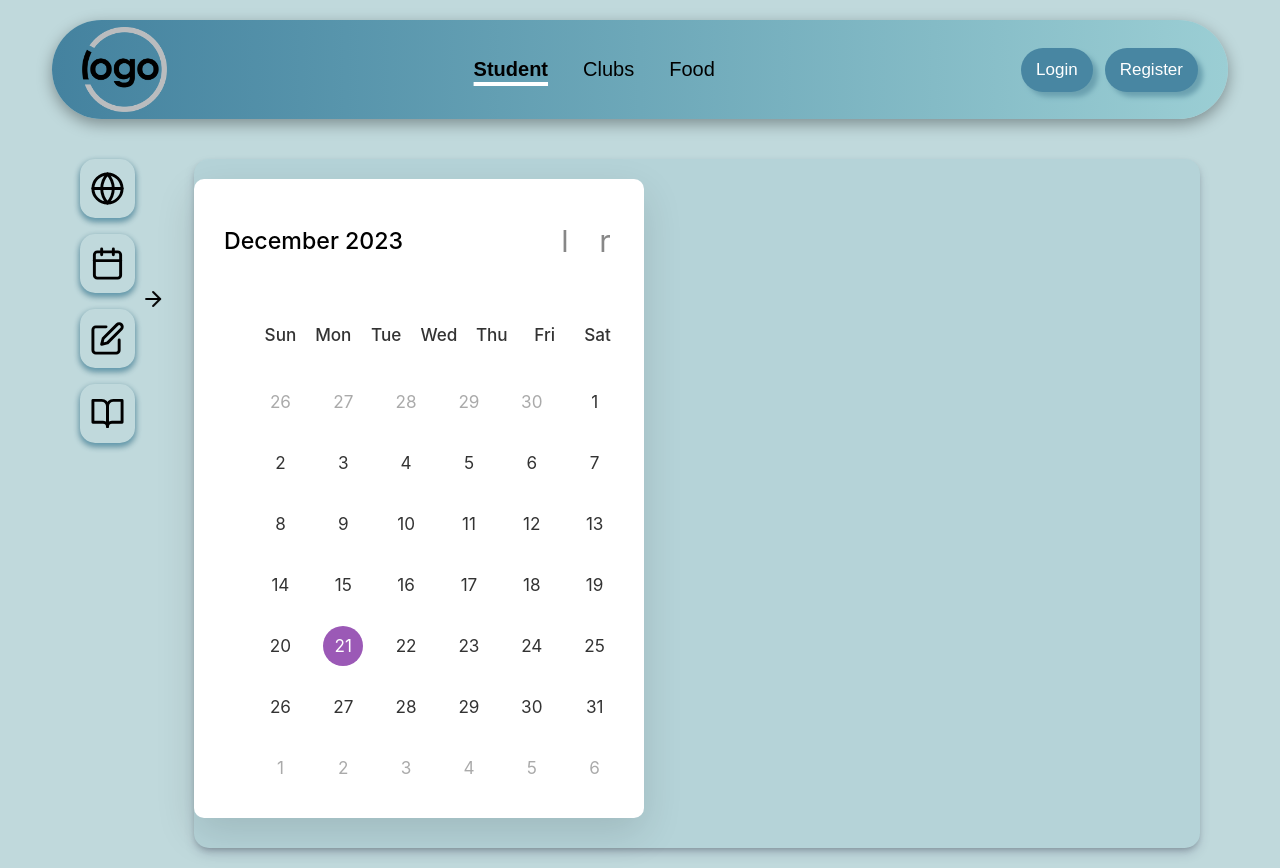
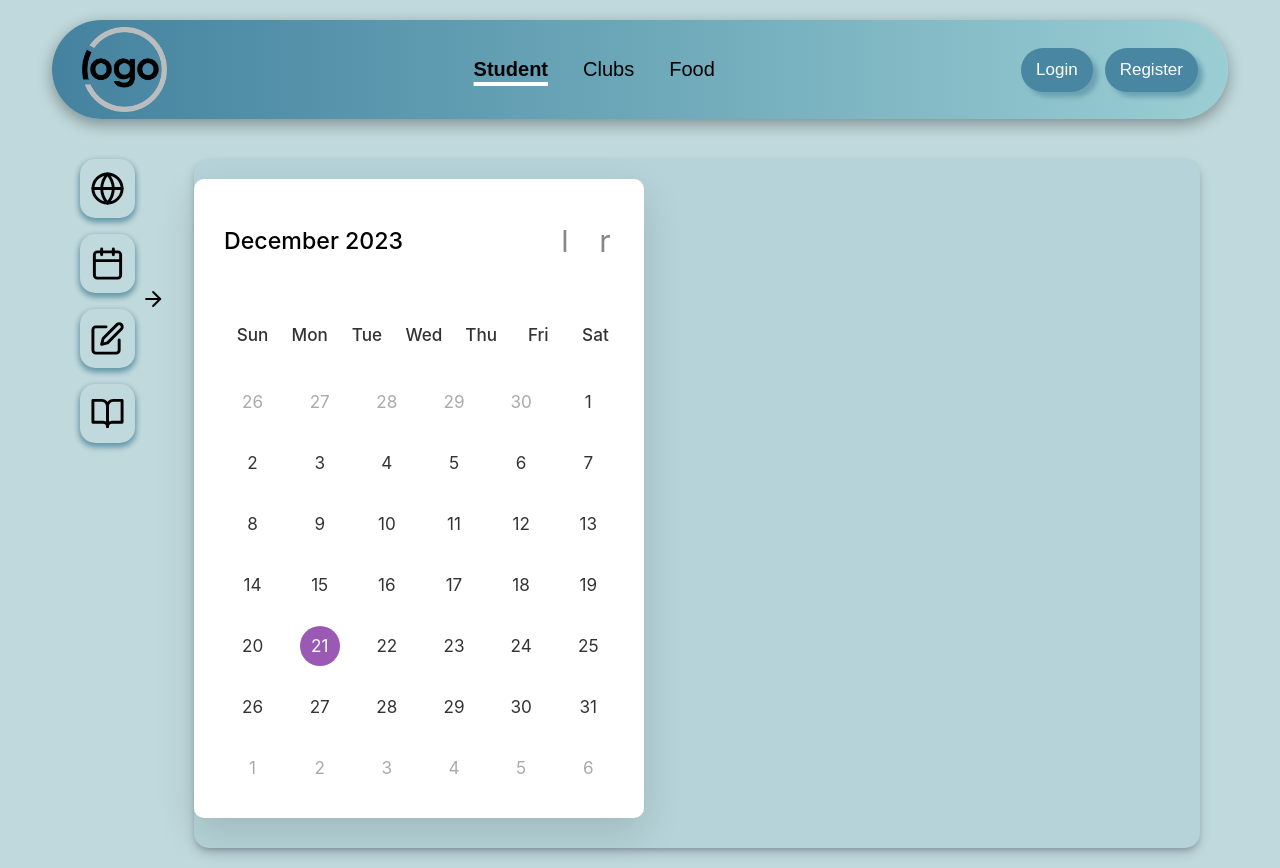
Before and after one commit to devashishdubal/insti_nitw, a React (Create React App) app: page / in a window 1280 px wide. Both pictures are taken after a click on the button 107 px from the left and 263 px from the top of the page. Built offline with nearby package versions, Linux system fonts and the light colour scheme; a web font is replaced by a local one.

Commit message:
calender padding issue

```diff
--- a/src/components/students/calendar/Calendar.css
+++ b/src/components/students/calendar/Calendar.css
@@ -47,9 +47,12 @@ header .current-date{
   flex-wrap: wrap;
   list-style: none;
   text-align: center;
+  padding-left: 10px;
 }
 .calendar .days{
   margin-bottom: 20px;
+  margin-left: 0px;
+
 }
 .calendar li{
   color: #333;
@@ -65,6 +68,7 @@ header .current-date{
   cursor: pointer;
   position: relative;
   margin-top: 30px;
+  width: calc(100% / 7);
 }
 .days li.inactive{
   color: #aaa;
```
